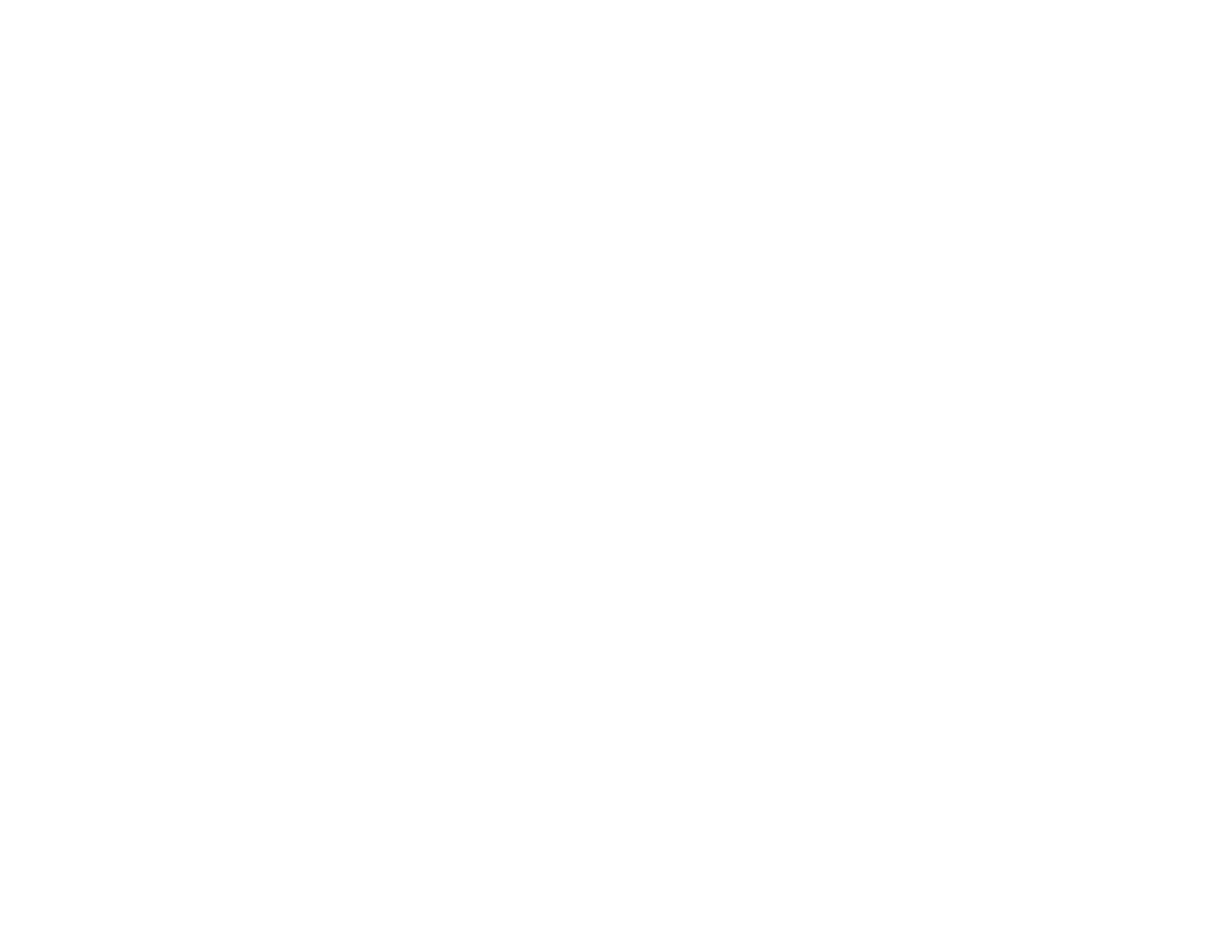
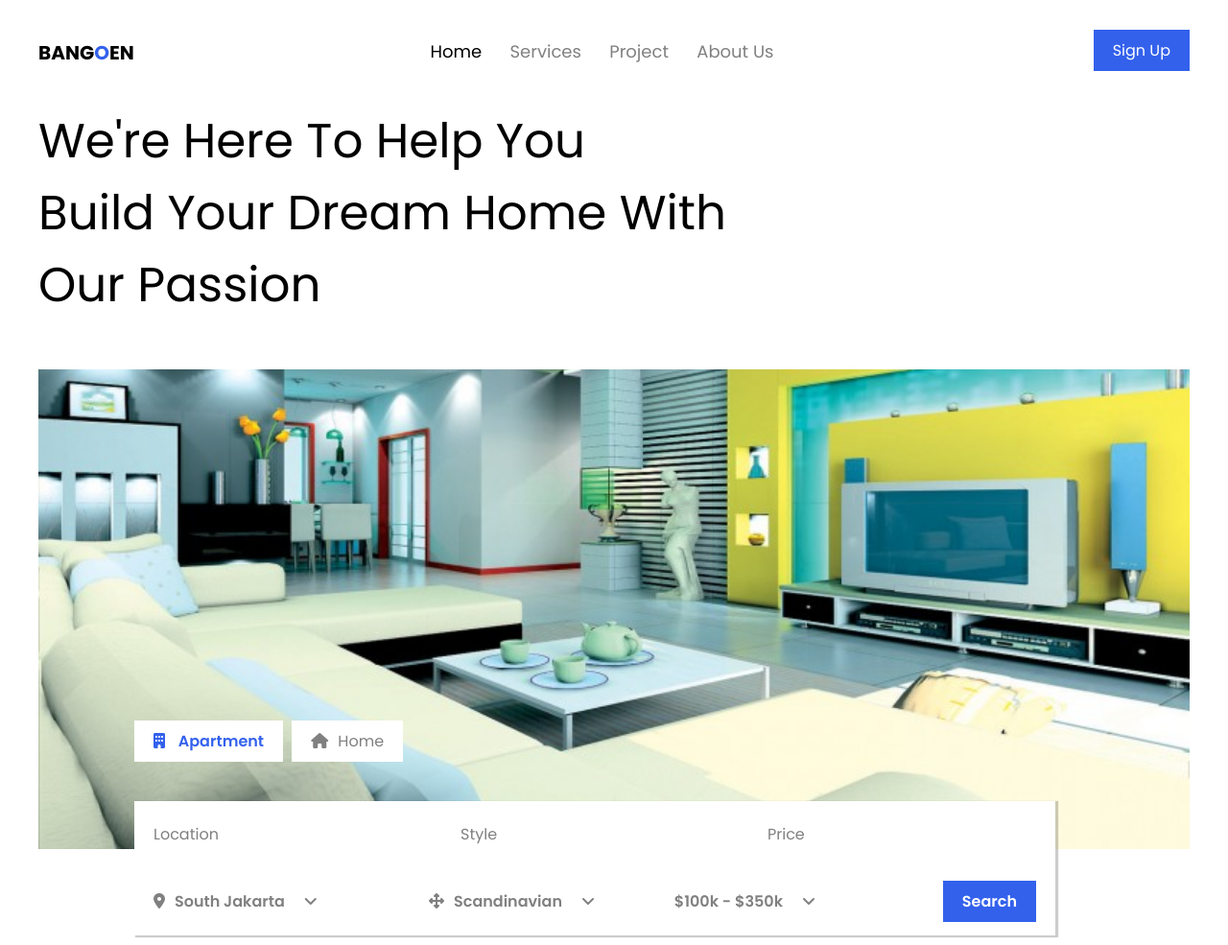
Before and after one commit to hasanmdtanvir/html-css-project1, a plain HTML site: page index.html in a window 1280 px wide. Shown: the whole page at 96% size. Before the commit the page ends 800 px from the top, so only its background shows below. Drawn offline with Linux system fonts and the light colour scheme.

Commit message:
header section added

```diff
--- a/index.html
+++ b/index.html
@@ -7,10 +7,45 @@
     <meta name="viewport" content="width=device-width, initial-scale=1.0">
     <title>Html Css Project 1</title>
     <link rel="stylesheet" href="style.css">
+
+    <link rel="stylesheet" href="https://cdnjs.cloudflare.com/ajax/libs/font-awesome/6.1.1/css/all.min.css" integrity="sha512-KfkfwYDsLkIlwQp6LFnl8zNdLGxu9YAA1QvwINks4PhcElQSvqcyVLLD9aMhXd13uQjoXtEKNosOWaZqXgel0g==" crossorigin="anonymous" referrerpolicy="no-referrer" />
 </head>
 
 <body>
-
+    <header class="wrapper">
+        <nav class="navbar">
+            <a class="logo" href="#">bang<span>o</span>en</a><!--
+             --><ul class="nav-items">
+                <li><a href="#">Home</a></li>
+                <li><a class="disabled-link" href="#">Services</a></li>
+                <li><a class="disabled-link" href="#">Project</a></li>
+                <li><a class="disabled-link" href="#">About Us</a></li>
+            </ul><!--
+             --><div>
+                <a class="button" href="#">Sign Up</a>
+            </div>
+        </nav>
+        <h1 class="header-title">we're here to help you <br> build your dream home with <br> our passion</h1>
+        <div class="header-banner">
+            <div class="bottom-first-segment">
+                <a class="apartment" href="#"><i class="fa-solid fa-building"></i> Apartment</a>
+                <a class="home" href="#"><i class="fa-solid fa-house"></i>Home</a>
+            </div>
+            <div class="bottom-last-segment">
+                <div class="first-row">
+                    <span>Location</span><!--
+                     --><span>Style</span><!--
+                     --><span>Price</span>
+                </div>
+                <div class="second-row">
+                    <span><i class="fa-solid fa-location-dot"></i><p>South Jakarta</p><i class="fa-solid fa-angle-down"></i></span><!--
+                     --><span style="text-align: right;"><i class="fa-solid fa-up-down-left-right"></i><p>Scandinavian</p><i class="fa-solid fa-angle-down"></i></span><!--
+                     --><span style="text-align: right;"><p>$100k - $350k</p><i class="fa-solid fa-angle-down"></i></span><!--
+                     --><span style="text-align: right;"><a class="button" href="#">Search</a></span>
+                </div>
+            </div>
+        </div>
+    </header>
 </body>
 
 </html>
--- a/style.css
+++ b/style.css
@@ -1,5 +1,159 @@
+@import url('https://fonts.googleapis.com/css2?family=Poppins:wght@400;500;600;700&display=swap');
+
 * {
     padding: 0;
     margin: 0;
     box-sizing: border-box;
+    font-family: 'Poppins', sans-serif;
 }
+
+.wrapper {
+    width: 100%;
+    max-width: 1200px;
+    margin-left: auto;
+    margin-right: auto;
+}
+
+header{
+    margin-bottom: 100px;
+}
+.common-color {
+    color: #3361ec;
+}
+
+.navbar {
+    width: 100%;
+    padding-top: 40px;
+    padding-bottom: 40px;
+
+}
+
+.logo {
+    display: inline-block;
+    text-transform: uppercase;
+    text-decoration: none;
+    font-weight: bold;
+    color: black;
+    width: 25%;
+    /* border: 2px solid green; */
+    vertical-align: top;
+    font-size: 20px;
+
+}
+
+.navbar div {
+    width: 25%;
+    display: inline-block;
+    text-align: right;
+    /* border: 2px solid red; */
+    vertical-align: top;
+}
+
+.logo span {
+    color: #3361ec;
+}
+
+.navbar .nav-items {
+    display: inline-block;
+    width: 50%;
+    text-align: center;
+    /* border: 2px solid yellowgreen; */
+    vertical-align: top;
+}
+
+.nav-items li {
+    list-style: none;
+    display: inline-block;
+    margin-right: 25px;
+}
+
+.nav-items li a {
+    text-decoration: none;
+    color: black;
+    font-size: 18px;
+    font-weight: 400;
+}
+
+.disabled-link{
+    color: gray !important;
+}
+.button {
+    text-decoration: none;
+    background-color: #3361ec;
+    color: white;
+    padding: 10px 20px;
+}
+.header-title{
+    max-width: 75%;
+    font-weight: 400;
+    font-size: 50px;
+    margin-bottom: 50px;
+    text-transform:capitalize;
+}
+.header-banner{
+    background-image: url(./images/pic1.jpg);
+    height: 500px;
+    background-repeat: no-repeat;
+    background-size: cover;
+    background-position: bottom;
+    position: relative;
+}
+.bottom-first-segment{
+    position: absolute;
+    left: 100px;
+    bottom: 100px;
+}
+.bottom-first-segment a{
+    background-color: white;
+    text-decoration: none;
+    padding: 10px 20px;
+    margin-right: 5px;
+}
+.bottom-first-segment .apartment{
+    color:#3361ec;
+    font-weight: 600;
+}
+.apartment  i, .home i{
+    margin-right: 10px;
+}
+.bottom-first-segment .home{
+    color: gray;
+}
+.bottom-last-segment{
+    position: relative;
+    /* padding-top: 50px; */
+    /* padding-bottom: 50px; */
+    background-color: white;
+    width: calc(100% - 20%);
+    top: 450px;
+    left: 100px;
+    right: 100px;
+    box-shadow: 2px 1px 1px 1px rgba(0, 0, 0, 0.2);
+}
+.first-row span{
+    display: inline-block;
+    width: calc(100% / 3 - 20px);
+    margin-left: 20px;
+    line-height: 70px;
+    color: gray;
+}
+.second-row{
+    line-height: 70px;
+    padding-left: 20px;
+    padding-right: 20px;
+}
+.second-row span{
+    display: inline-block;
+    width: calc(100% / 4);
+    text-decoration: none;
+    color: gray;
+    font-weight: 600;
+}
+.second-row span p{
+    display: inline-block;
+    margin-left: 10px;
+    margin-right: 20px;
+}
+.second-row a:last-child{
+    color: white;
+}
```
Also changed, not shown: images/pic1.jpg (added), logo/logo.png (added).
